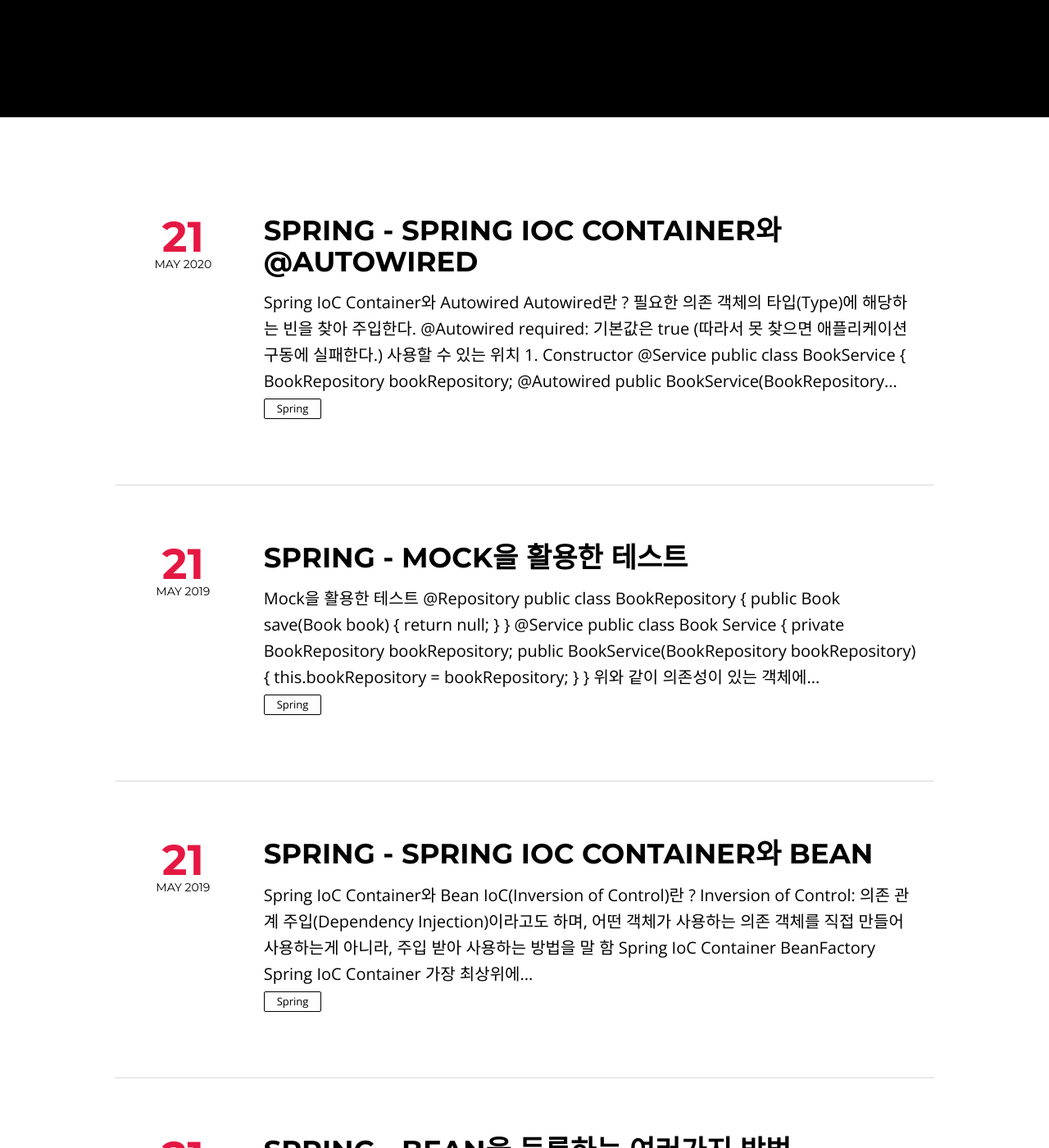
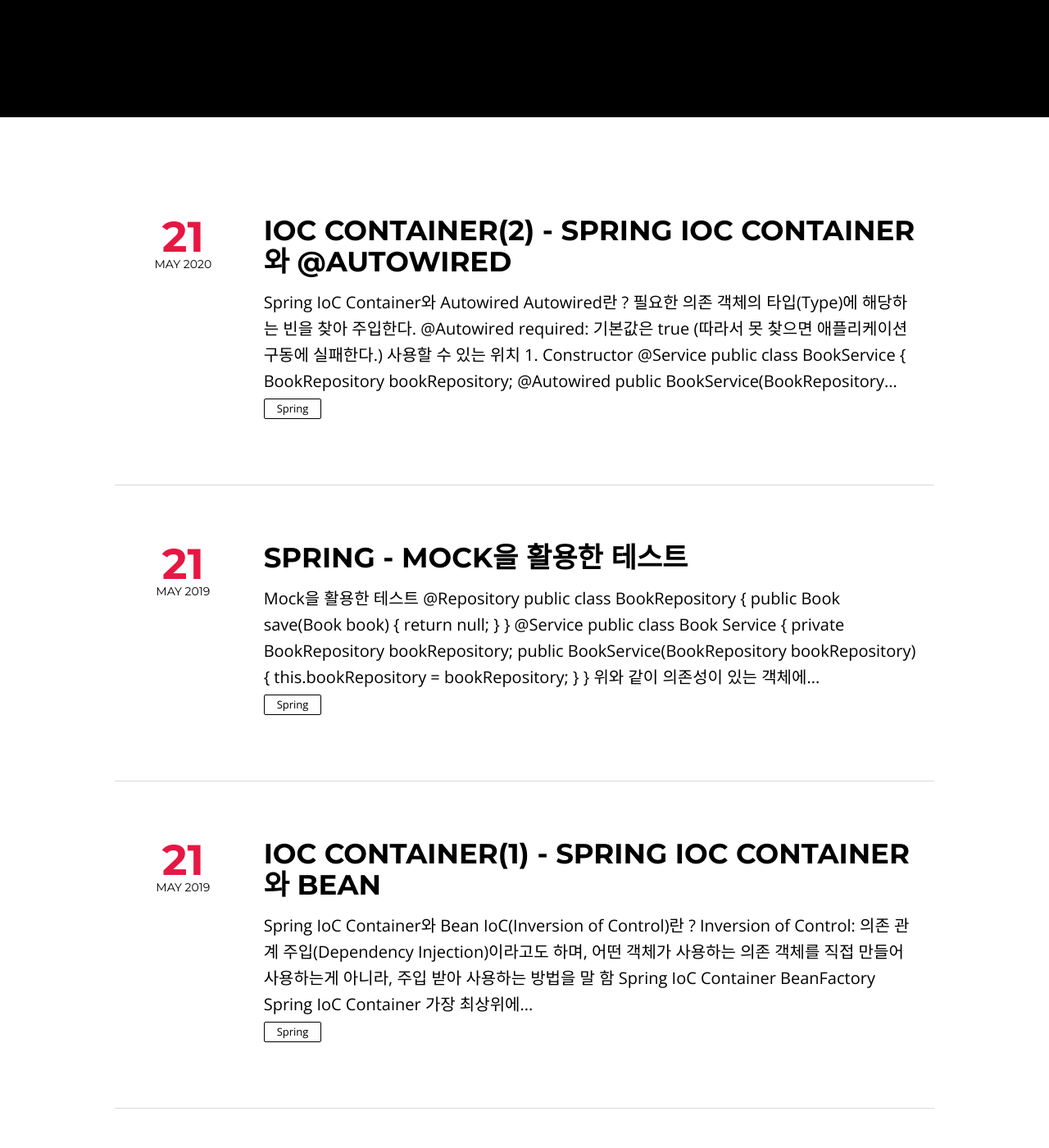
Before and after one commit to Seongmun-Hong/Seongmun-Hong.github.io, a Jekyll site: the page built from index.html, in a window 1280 px wide and 1400 px high, scrolled down 307 px. Shown: the whole window at 82% size. Built offline with Jekyll 4.4.1, drawn with Linux system fonts in a browser that asks for light colours; nearby versions of some CDN libraries; library files that are not in the unit come from our copies; the list of posts is cut into pages by our own code; comment, search, counter and statistics services are not loaded.

Commit message:
fix :  - IoC Container title 수정

```diff
--- a/_posts/2019-05-21-IoC Container(1).md
+++ b/_posts/2019-05-21-IoC Container(1).md
@@ -1,5 +1,5 @@
 ---
-title: Spring - Spring IoC Container와 Bean
+title: IoC Container(1) - Spring IoC Container와 Bean
 layout: post
 description: "About Spring Framework"
 headline: null
--- a/_posts/2020-05-21-IoC Container(2).md
+++ b/_posts/2020-05-21-IoC Container(2).md
@@ -1,5 +1,5 @@
 ---
-title: Spring - Spring IoC Container와 @Autowired
+title: IoC Container(2) - Spring IoC Container와 @Autowired
 layout: post
 description: "About Spring Framework"
 headline: null
```
